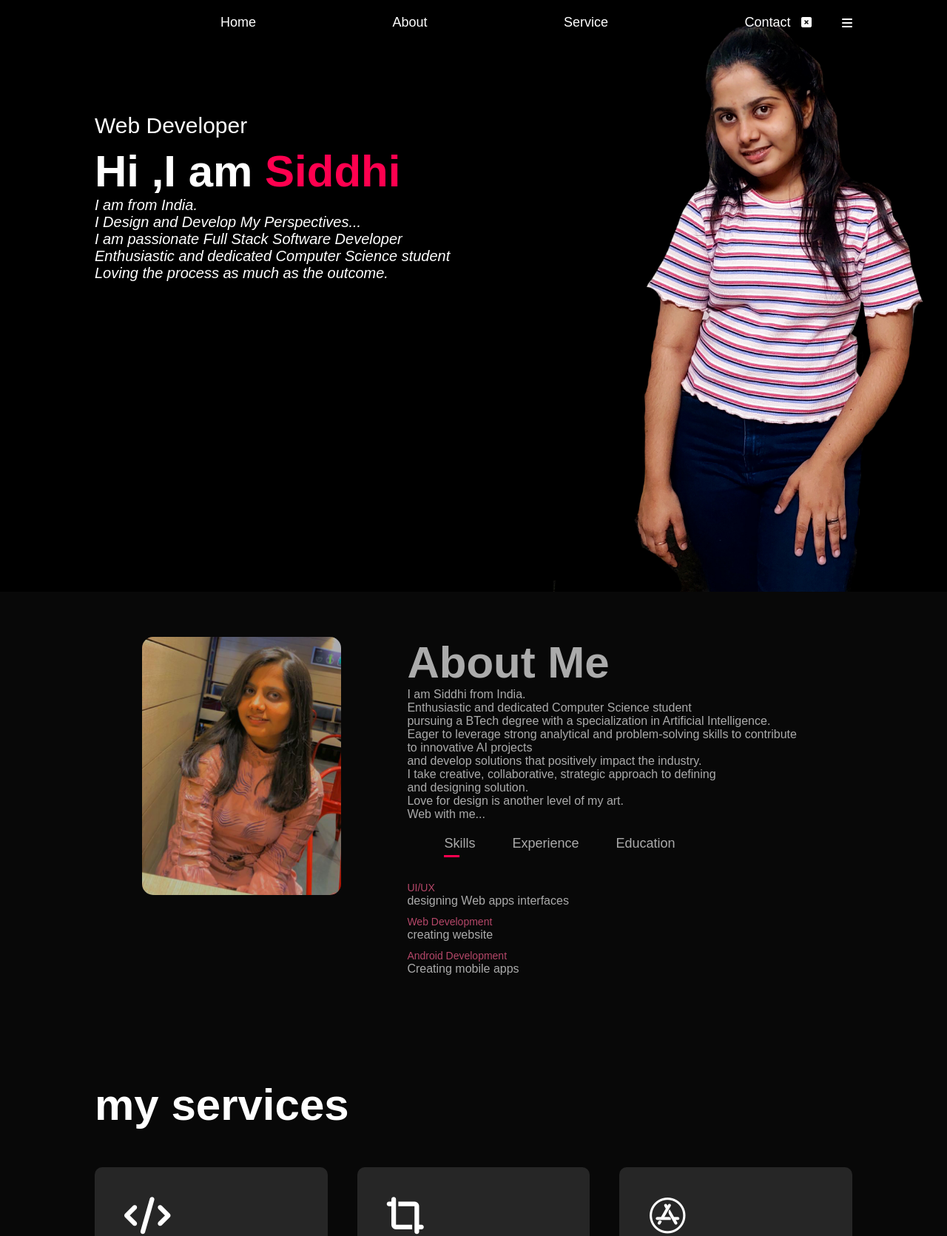
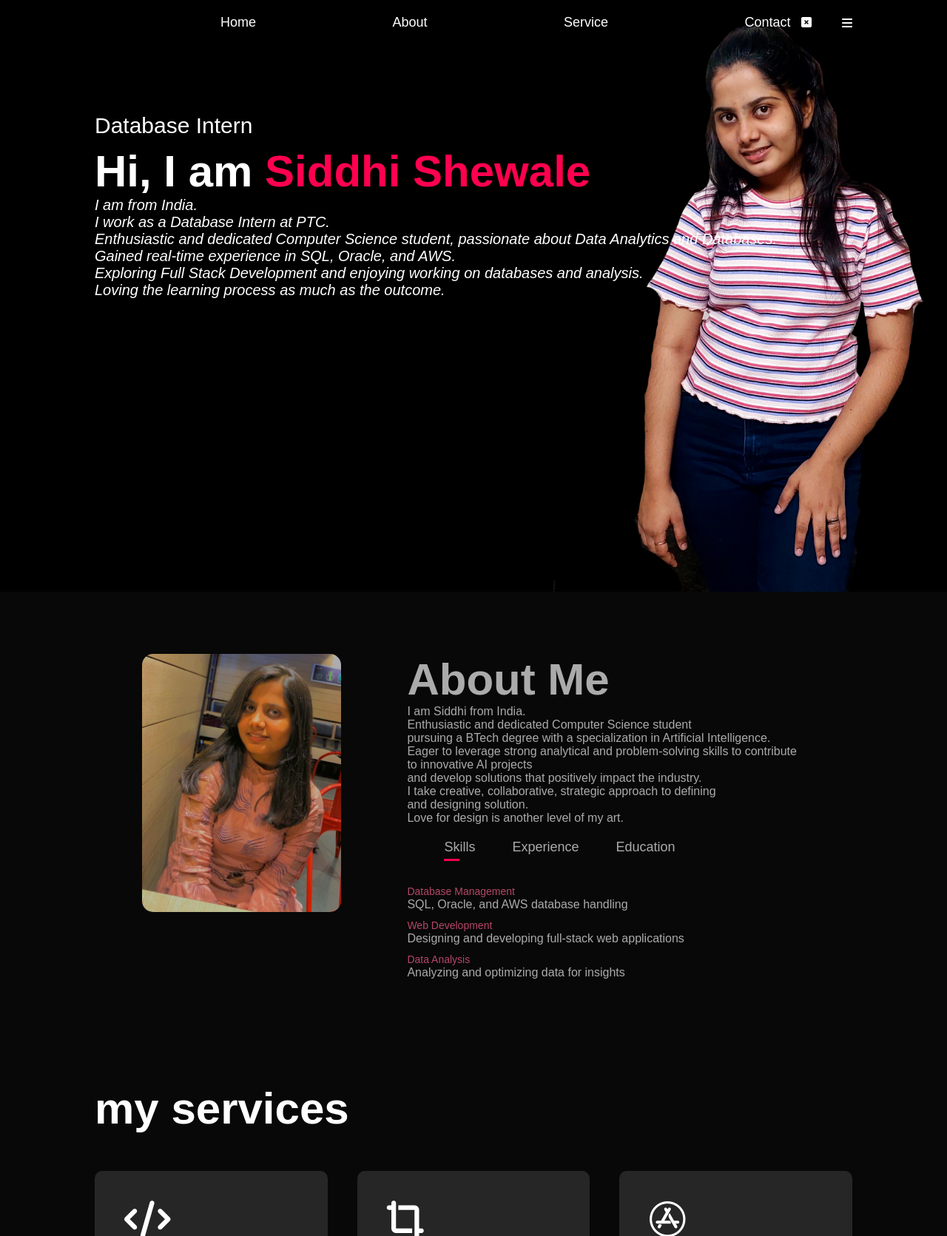
Before and after one commit to Siddhi212121/Portfolio, a plain HTML site: page index.html in a window 1280 px wide. Shown: the top 1671 px of the page at 74% size. Drawn offline with Linux system fonts and the light colour scheme.

Commit message:
Update index.html

```diff
--- a/index.html
+++ b/index.html
@@ -22,11 +22,13 @@
                 <i class="fa-solid fa-bars" onclick="openmenu()"></i>
             </nav>
            <div class="header-text">
-                <p>Web Developer</p>
-                <h1>Hi ,I am <span>Siddhi</span></h1>
-                <p id="p1">I am from India.<br>I Design and Develop My Perspectives...<br>
-                    I am passionate Full Stack Software Developer<br>Enthusiastic and dedicated Computer Science student
-                    <br>Loving the process as much as the outcome.<br>
+    <p>Database Intern</p>
+    <h1>Hi, I am <span>Siddhi Shewale</span></h1>
+    <p id="p1">I am from India.<br>I work as a Database Intern at PTC.<br>
+        Enthusiastic and dedicated Computer Science student, passionate about Data Analytics and Databases.<br>
+        Gained real-time experience in SQL, Oracle, and AWS.<br>
+        Exploring Full Stack Development and enjoying working on databases and analysis.<br>
+        Loving the learning process as much as the outcome.<br>
     </p>
 </div>
         </div>
@@ -45,7 +47,7 @@
                      and develop solutions that positively impact the industry.
                      <br> I take creative, collaborative, strategic approach to defining <br>
                      and designing solution.<br>Love for design is another level of my art.<br>
-                     Web with me...
+
                     </p>
                     <div class="tab-titles">
                         <p class="tab-links active-link " onclick="opentab('skills')">Skills</p>
@@ -55,27 +57,27 @@
                     <div class="tab-contents active-tab" id="skills">
                         <ul>
                            <li>
-                                <span>UI/UX</span><br> designing Web apps interfaces
+    <span>Database Management</span><br> SQL, Oracle, and AWS database handling
 </li>
 <li>
-                                <span>Web Development</span><br> creating website
+    <span>Web Development</span><br> Designing and developing full-stack web applications
 </li>
 <li>
-                                <span>Android Development</span><br> Creating mobile apps
-
+    <span>Data Analysis</span><br> Analyzing and optimizing data for insights
 </li>
                         </ul>
                     </div>
                     <div class="tab-contents" id="experience">
-                        <ul>
                         <li>
-                                <span>2023</span><br> Design Head at Synapses
+            <span>2024</span><br> Database Intern at PTC
         </li>
         <li>
-                                <span>web</span><br> Web Development intern at Prodigy InfoTech
+            <span>2023</span><br> Design member at CodeChef
         </li>
 
-                        </ul>
+        <li>
+            <span>2022</span><br> Full Stack Web Development Intern at Fourise Software Solutions Pvt. Ltd.
+        </li>
                     </div>
                     <div class="tab-contents" id="education">
                         <ul>
```
Lines whose indentation alone changed are shown as unchanged.
